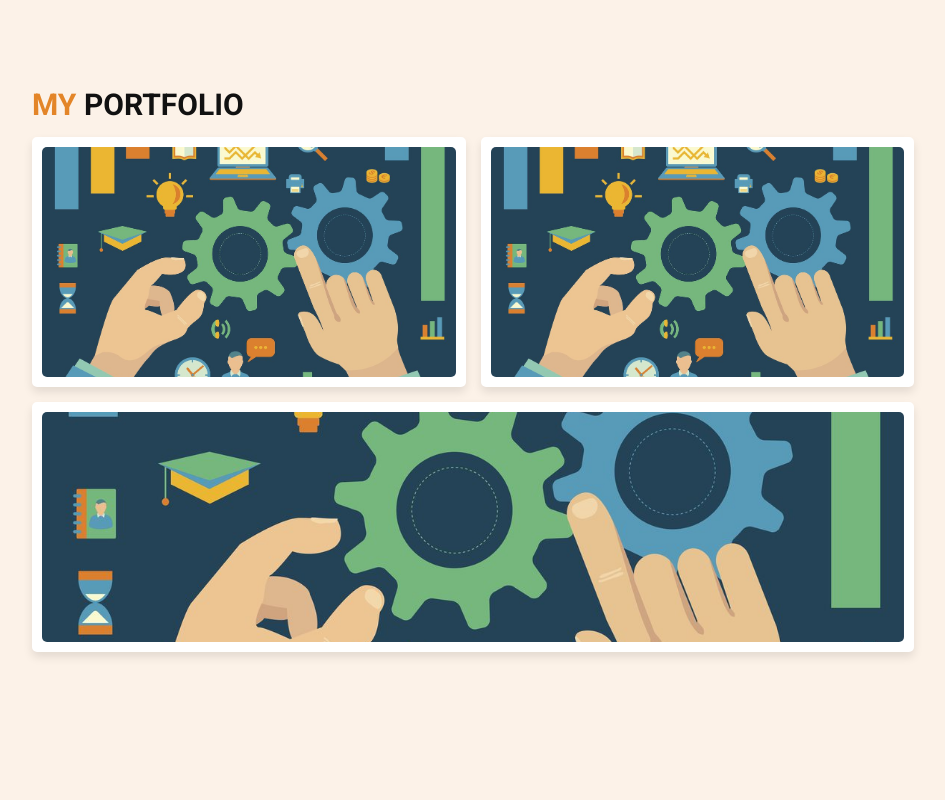
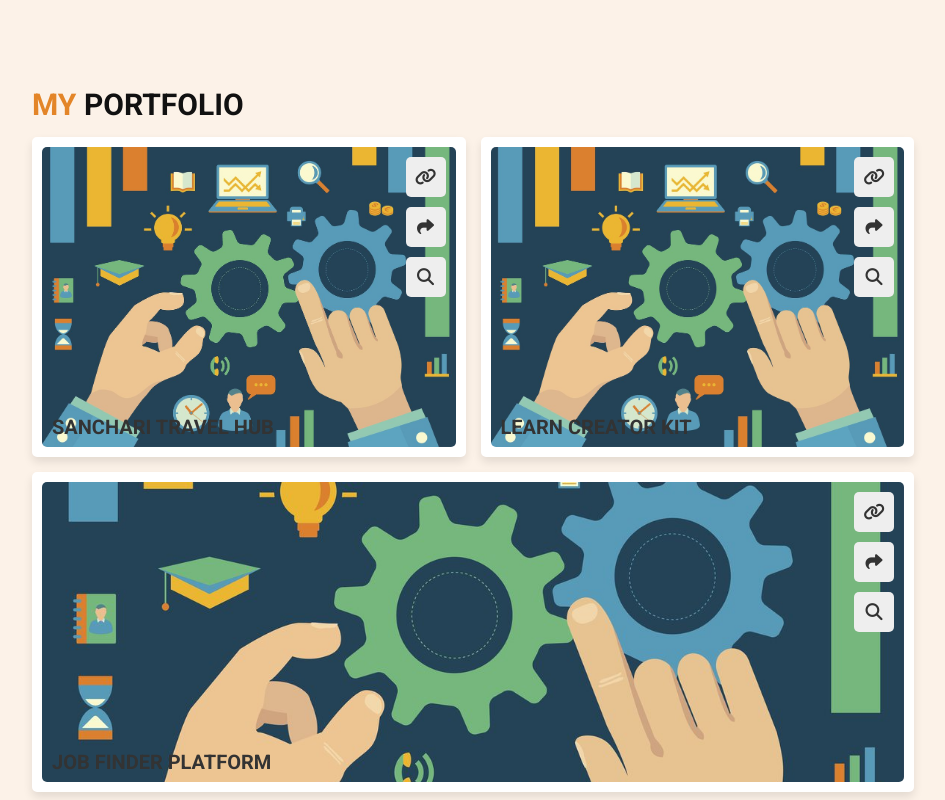
Before and after one commit to KotniJagadeesh20/Jagadeesh_Portifolio_React, a React (Vite) app: page / in a window 1280 px wide. Shown: the part 4660-5460 px from the top of the page, without its empty margins (317-1262 px from the left). Built offline with nearby package versions, Linux system fonts and the light colour scheme.

Commit message:
portifolio chbages

```diff
--- a/src/Components/My_Portifolio.jsx
+++ b/src/Components/My_Portifolio.jsx
@@ -1,4 +1,4 @@
-import React, { useEffect, useRef } from 'react';
+import React, { useEffect, useRef, useState } from 'react';
 import '../Css/My_portifolio.css';
 import Image1 from '../assets/Images/Image35.jpg';
 import Image2 from '../assets/Images/Image18.jpg';
@@ -46,6 +46,28 @@ const My_Portfolio = () => {
   }, []);
 
   const form = useRef();
+  const [activeProject, setActiveProject] = useState(null);
+
+  const projects = [
+    {
+      title: 'Sanchari Travel Hub',
+      repoUrl: 'https://github.com/KotniJagadeesh20/sanchari-travel-platform.git',
+      description:
+        'Sanchari Travel Hub is a full-stack travel marketplace built with a scalable Spring Boot microservices architecture, designed to deliver a seamless travel experience through a single platform. It brings together destination discovery, travel packages, bus booking, ride sharing, and creator-managed travel experiences while demonstrating modern backend engineering practices.',
+    },
+    {
+      title: 'Learn Creator Kit',
+      repoUrl: 'https://github.com/KotniJagadeesh20/learner-creator-kit-baackend.git',
+      description:
+        'Learn Creator Kit is a creator-driven learning platform that combines an online course marketplace with a collaborative social learning community. The platform enables creators to publish and monetize courses, while learners can discover educational content, enroll in courses, track learning progress, and actively engage in discussions through a community feed.',
+    },
+    {
+      title: 'Job Finder Platform',
+      repoUrl: 'https://github.com/KotniJagadeesh20/Job-Finder.git',
+      description:
+        'Job Finder Platform is a job aggregation application that helps job seekers discover opportunities from multiple sources through automated data collection and intelligent search capabilities. The platform simplifies the job search process by consolidating listings into a single interface, allowing users to efficiently explore relevant openings based on their preferences.',
+    },
+  ];
 
   const sendEmail = (e) => {
     e.preventDefault();
@@ -284,7 +306,7 @@ const My_Portfolio = () => {
               <h3>Software Engineer</h3>
               <h4>Picktime</h4>
               <p>
-                Working as a Software Engineer, developing scalable backend applications and
+          Working as a Software Engineer, developing scalable backend applications and
                 enterprise solutions using Java and Spring Boot.
               </p>
               <ul>
@@ -419,38 +441,32 @@ const My_Portfolio = () => {
       </section>
 
       {/* Portfolio section */}
-      <section className="portifolio" id="portifolio">
+      <section className="portifolio" id="portfolio">
         <h1 className="heading">
           <span>My</span> Portfolio
         </h1>
         <div className="box-container">
-          <div className="box">
-            <img src={Projectimg} alt="" />
-            <h3>Bus Ticket Booking</h3>
-            <div className="icons">
-              <a href="https://github.com/KotniJagadeesh20/BusTicketBooking.git" target="_blank" rel="noreferrer" className="fas fa-link"></a>
-              <a href="#" className="fas fa-share"></a>
-              <a href="#" className="fas fa-search"></a>
+          {projects.map((project) => (
+            <div className="box" key={project.title}>
+              <img src={Projectimg} alt={project.title} />
+              <h3>{project.title}</h3>
+              <div className="icons">
+                <a href={project.repoUrl} target="_blank" rel="noreferrer" className="fas fa-link"></a>
+                <a href="#" className="fas fa-share"></a>
+                <button
+                  type="button"
+                  className="fas fa-search"
+                  aria-label={`Show details for ${project.title}`}
+                  onClick={() =>
+                    setActiveProject((current) => (current === project.title ? null : project.title))
+                  }
+                ></button>
+              </div>
+              <div className={`project-description ${activeProject === project.title ? 'active' : ''}`}>
+                <p>{project.description}</p>
+              </div>
             </div>
-          </div>
-          <div className="box">
-            <img src={Projectimg} alt="" />
-            <h3>RealEstate Application</h3>
-            <div className="icons">
-              <a href="https://github.com/Prajwal267/realestateapplication.git" target="_blank" rel="noreferrer" className="fas fa-link"></a>
-              <a href="#" className="fas fa-share"></a>
-              <a href="#" className="fas fa-search"></a>
-            </div>
-          </div>
-          <div className="box">
-            <img src={Projectimg} alt="" />
-            <h3>Music Player Backend</h3>
-            <div className="icons">
-              <a href="https://github.com/KotniJagadeesh20/MusicPlayer_Backend.git" target="_blank" rel="noreferrer" className="fas fa-link"></a>
-              <a href="#" className="fas fa-share"></a>
-              <a href="#" className="fas fa-search"></a>
-            </div>
-          </div>
+          ))}
         </div>
       </section>
 
--- a/src/Css/My_portifolio.css
+++ b/src/Css/My_portifolio.css
@@ -386,7 +386,8 @@ header .follow a:hover{
 }
 .portifolio .box-container .box{
     flex: 1 1 30rem;
-    height: 25em;
+    height: 32rem;
+    min-height: 32rem;
     position: relative;
     overflow: hidden;
     border: 1rem solid #fff;
@@ -401,10 +402,11 @@ header .follow a:hover{
     border-radius: .5rem;
     position: relative;
     z-index: 1;
+    display: block;
 }
 .portifolio .box-container .box:hover img{
-    height: 80%;
-    width: 80%;
+    height: 100%;
+    width: 100%;
 }
 .portifolio .box-container .box h3{
     position: absolute;
@@ -413,6 +415,7 @@ header .follow a:hover{
     font-size: 2rem;
     color: #333;
     text-transform: uppercase;
+    z-index: 2;
 }
 .portifolio .box-container .box p{
     position: absolute;
@@ -426,8 +429,10 @@ header .follow a:hover{
     position: absolute;
     top: 1rem;
     right: 1rem;
+    z-index: 2;
 }
-.portifolio .box-container .box .icons a{
+.portifolio .box-container .box .icons a,
+.portifolio .box-container .box .icons button{
     display: block;
     height: 4rem;
     width: 4rem;
@@ -438,10 +443,39 @@ header .follow a:hover{
     line-height: 4rem;
     text-align: center;
     margin-bottom: 1rem;
+    cursor: pointer;
 }
-.portifolio .box-container .box .icons a:hover{
+.portifolio .box-container .box .icons a:hover,
+.portifolio .box-container .box .icons button:hover{
     background-color: #e38528;
     color: #fff;
+}
+.portifolio .box-container .box .project-description{
+    position: absolute;
+    left: 1rem;
+    right: 1rem;
+    bottom: -12rem;
+    background: rgba(255,255,255,0.95);
+    color: #333;
+    padding: 1rem;
+    border-radius: .5rem;
+    box-shadow: 0 0.5rem 1rem rgba(0,0,0,.1);
+    opacity: 0;
+    visibility: hidden;
+    transition: all .3s ease;
+    z-index: 3;
+}
+.portifolio .box-container .box .project-description.active{
+    opacity: 1;
+    visibility: visible;
+    bottom: 1rem;
+}
+.portifolio .box-container .box .project-description p{
+    position: static;
+    font-size: 1.3rem;
+    line-height: 1.6;
+    text-transform: none;
+    color: #444;
 }
 .contact .icons-container{
     display: flex;
```
